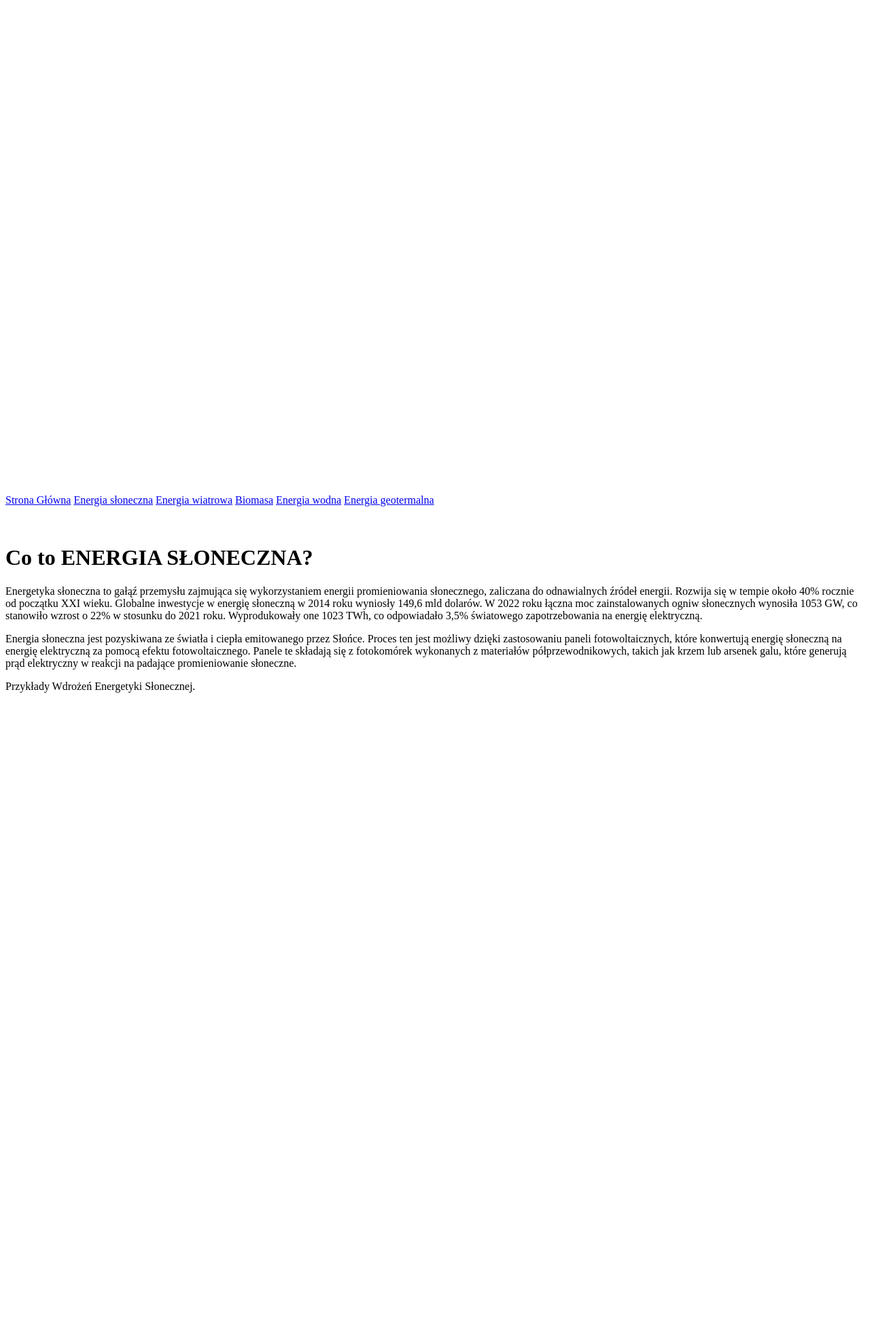
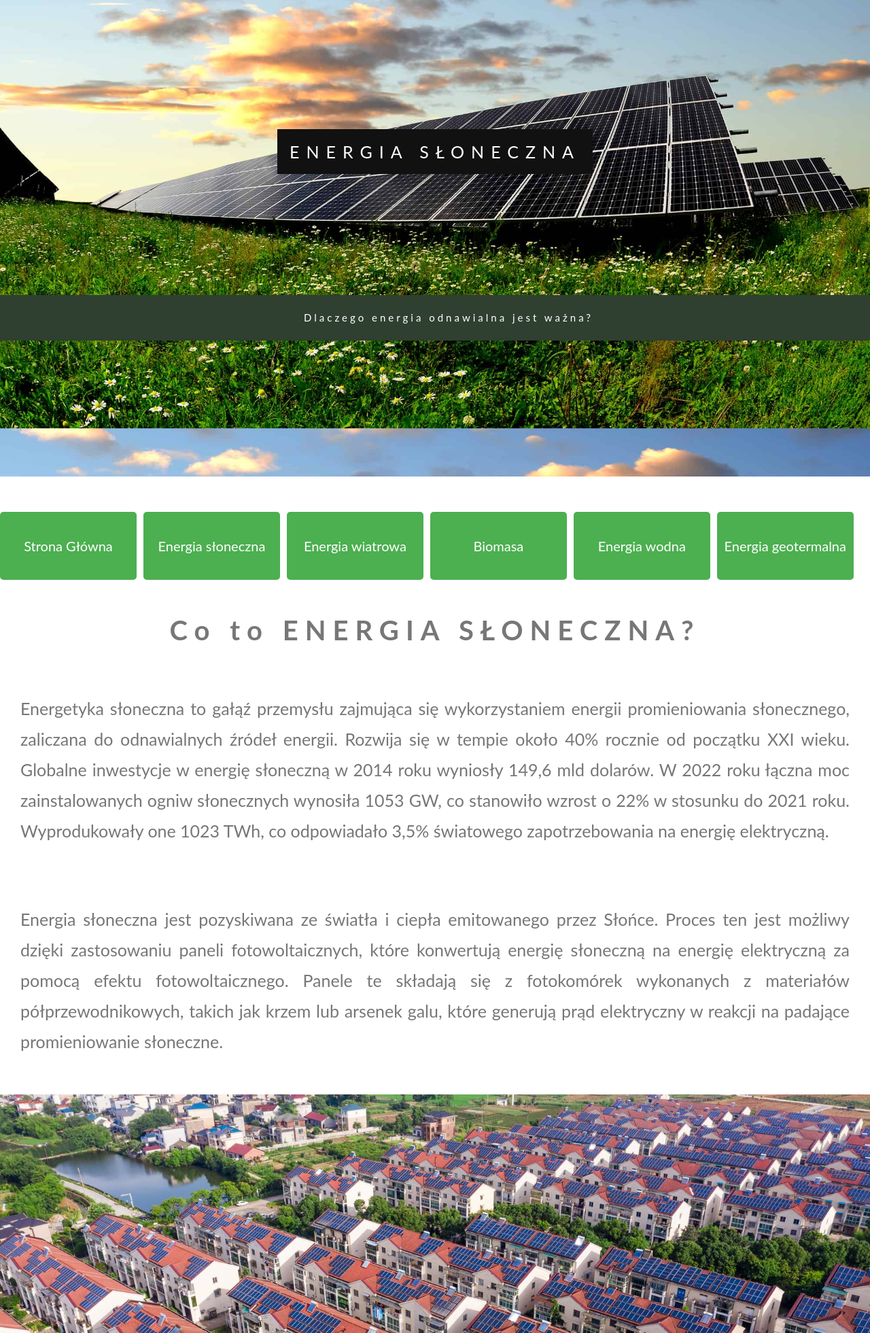
Before and after one commit to xB0bon/Energia-odnawialna-website-html-css, a plain HTML site: page subpages/energia_sloneczna.html in a window 1280 px wide. Shown: the part 299-2260 px from the top of the page at 68% size. Drawn offline with Linux system fonts and the light colour scheme; files that its build step writes are made by us from their sources.

Commit message:
relocation

```diff
--- a/pz_sloneczna.css
+++ b/styles/pz_sloneczna.css
@@ -1,4 +1,4 @@
-@import url('pz.css');
+@import url('../pz.css');
 
 li {
     padding-bottom: 30px;
@@ -7,7 +7,7 @@ li {
 #str1 {
     position: relative;
     width: 100%;
-    background-image: url("img/energia_sloneczna/zdj1.jpg");
+    background-image: url("../img/energia_sloneczna/zdj1.jpg");
     height: 1000px;
   /* Set a specific height */
     min-height: 500px;
@@ -24,7 +24,7 @@ li {
 #str2 {
   position: relative;
   width: 100%;
-  background-image: url("img/energia_sloneczna/zdj2.jpg");
+  background-image: url("../img/energia_sloneczna/zdj2.jpg");
   height: 1200px;
 /* Set a specific height */
   min-height: 500px;
@@ -38,7 +38,7 @@ li {
 #str3 {
   position: relative;
   width: 100%;
-  background-image: url("img/energia_sloneczna/zdj3.jfif");
+  background-image: url("../img/energia_sloneczna/zdj3.jfif");
   height: 1200px;
 /* Set a specific height */
   min-height: 500px;
@@ -52,7 +52,7 @@ li {
 #str4 {
   position: relative;
   width: 100%;
-  background-image: url("img/energia_sloneczna/zdj4.jpeg");
+  background-image: url("../img/energia_sloneczna/zdj4.jpeg");
   height: 1200px;
 /* Set a specific height */
   min-height: 500px;
```
